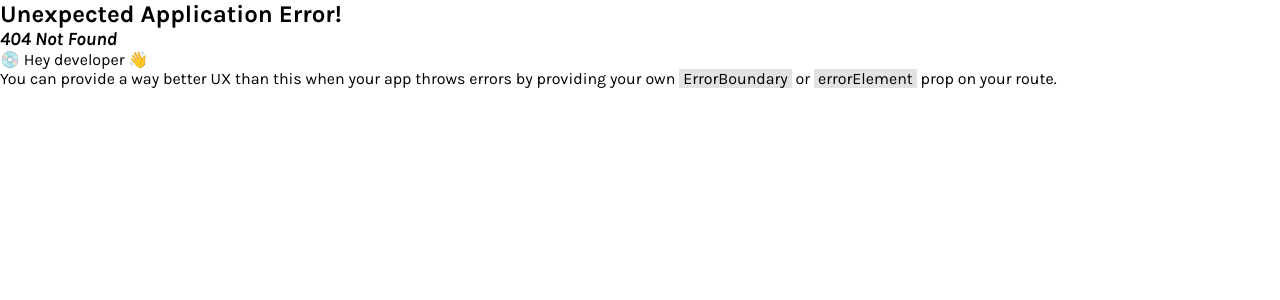
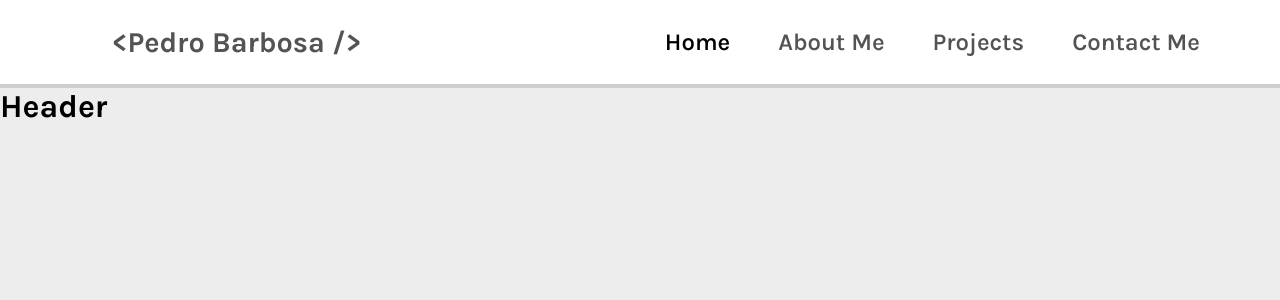
Before and after one commit to pedro-henrique-br/Portfolio, a React (Vite) app: page / in a window 1280 px wide. Before the commit this address had no page. Shown: the top 300 px of the page. Built offline with nearby package versions, Linux system fonts and the light colour scheme.

Commit message:
fixed: deploy

```diff
--- a/index.html
+++ b/index.html
@@ -10,6 +10,6 @@
   </head>
   <body>
     <div id="root"></div>
-    <script type="module" src="/src/main.jsx"></script>
+    <script type="module" src="/src/main/main.jsx"></script>
   </body>
 </html>
--- a/src/parts/Nav/Nav.jsx
+++ b/src/parts/Nav/Nav.jsx
@@ -43,8 +43,8 @@ export default function Nav() {
           <ul className="mobile--menu__items">
             <li className="menu--links">
               <Link
-                className={location.pathname === "/home" ? "active" : ""}
-                to={"/home"}>
+                className={location.pathname === "/" ? "active" : ""}
+                to={"/"}>
                 Home
               </Link>
             </li>
@@ -75,8 +75,8 @@ export default function Nav() {
       <ul className="nav--items">
         <li className="nav--link">
           <Link
-            className={location.pathname === "/home" ? "active" : ""}
-            to={"/home"}>
+            className={location.pathname === "/" ? "active" : ""}
+            to={"/"}>
             Home
           </Link>
         </li>
```
Also changed, not shown: src/App.jsx (deleted, +0 -11 lines), src/main/main.jsx (renamed from src/main.jsx, +5 -5 lines).
